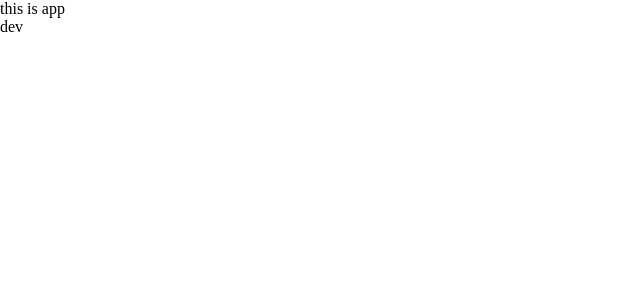
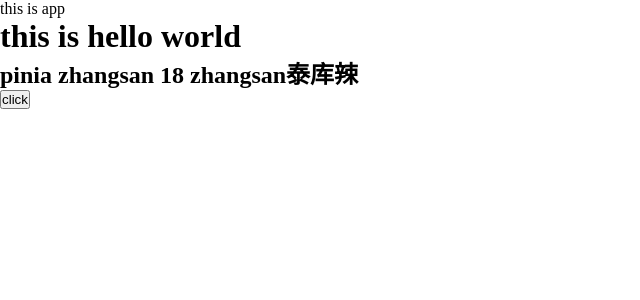
Before and after one commit to gongjianOnline/vue3_demo, a Vue app: page / in a window 1280 px wide. Shown: the top 300 px of the page, without its empty margins (0-640 px from the left). Built offline with nearby package versions, Linux system fonts and the light colour scheme.

Commit message:
pinia使用

```diff
--- a/package.json
+++ b/package.json
@@ -10,6 +10,7 @@
   },
   "dependencies": {
     "@vitejs/plugin-vue-jsx": "^3.0.1",
+    "pinia": "^2.0.36",
     "vue": "^3.2.47"
   },
   "devDependencies": {
--- a/src/App.vue
+++ b/src/App.vue
@@ -3,7 +3,7 @@
   <HelloWorld></HelloWorld>
 </template>
 <script setup lang="ts">
-import HelloWorld from "./components/HelloWorld.vue"
+  import HelloWorld from "./components/HelloWorld.vue";
 
 
 </script>
--- a/src/components/HelloWorld.vue
+++ b/src/components/HelloWorld.vue
@@ -1,20 +1,23 @@
 <template>
-  <div>{{$env}}</div>
+  <h1>this is hello world</h1>
+  <h2>pinia {{store.name}} {{store.age}} {{store.asName}}</h2>
+  <button @click="handleClick">click</button>
 </template>
 <script setup lang="ts">
-import {getCurrentInstance} from "vue"
-const app = getCurrentInstance();
-console.log(app?.proxy?.$env);
+import {testStore} from "../store/index.ts";
+const store = testStore();
+const handleClick = ()=>{
+  // store.age++
+  // store.$patch({
+  //   age:20,
+  //   name:"lisi"
+  // })
+  // store.$state = {age:11,name:'111'}
+  store.setName()
+}
 
 
 </script>
-<style scoped>
-.container{
-  width: 100vh;
-  height: 400px;
-}
-.container>img{
-  width: 100vh;
-}
+<style>
 
 </style>
--- a/src/main.ts
+++ b/src/main.ts
@@ -1,15 +1,13 @@
 import { createApp } from 'vue'
 import './style.css'
 import App from './App.vue'
+import {createPinia} from "pinia"
 
 
 var app = createApp(App);
-app.config.globalProperties.$env = "dev"
+app.config.globalProperties.$env = "dev";
+const store = createPinia();
 
-declare module 'vue'{
-  export interface ComponentCustomProperties {
-    $env:String
-  }
-}
+app.use(store);
 
 app.mount('#app');
--- /dev/null
+++ b/src/store/index.ts
@@ -0,0 +1,20 @@
+import {defineStore} from "pinia"
+
+export const testStore = defineStore("test",{
+  state:()=>(
+    {
+      name:"zhangsan",
+      age:18
+    }
+  ),
+  getters:{
+    asName(state){
+      return state.name+"泰库辣"
+    }
+  },
+  actions:{
+    setName(){
+      this.age++
+    }
+  }
+})
```
Also changed, not shown: 1 other file (tests, documents, lock files or other folders).
